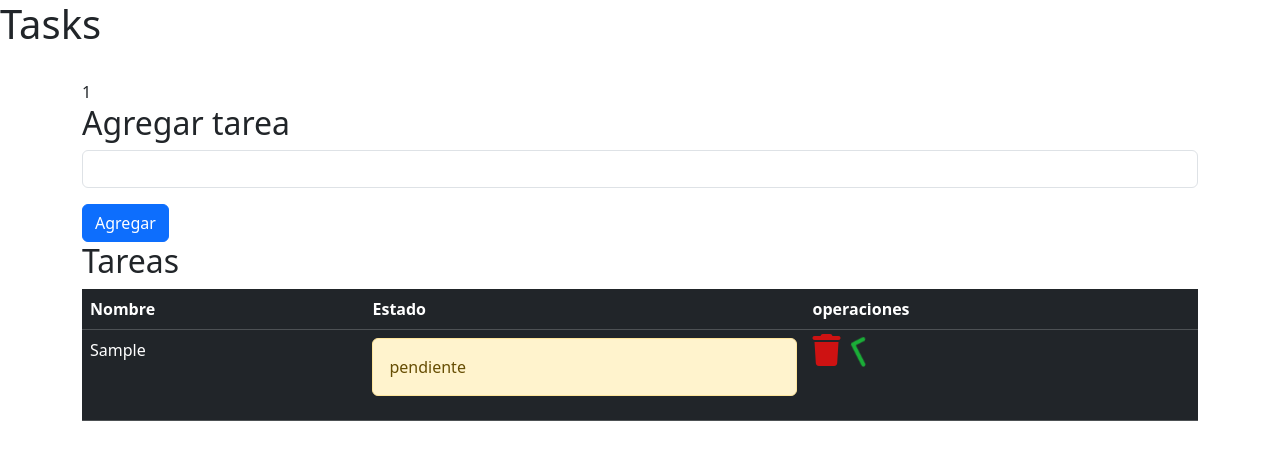
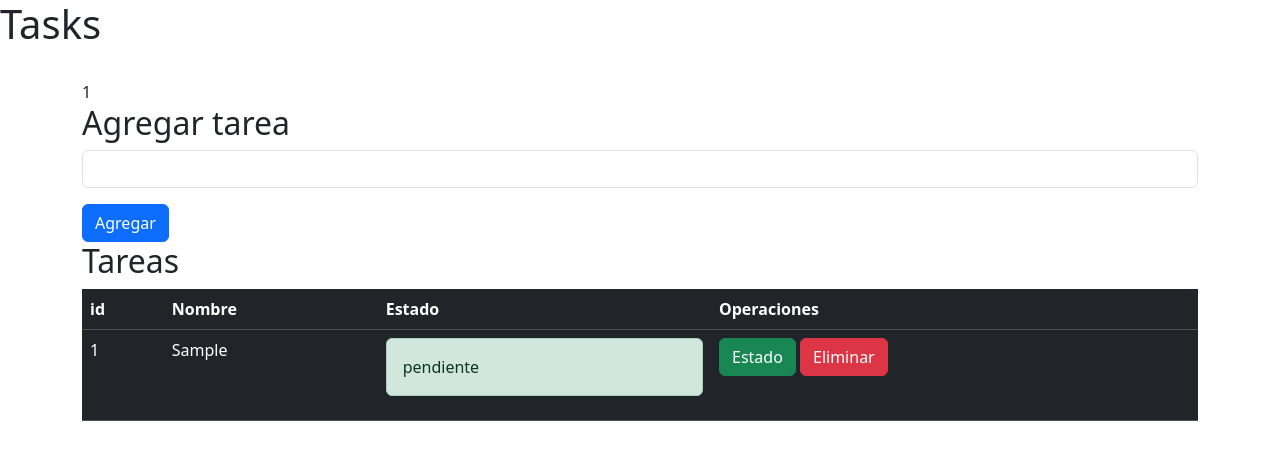
Before and after one commit to Lutaru/reto, a PHP site: page / in a window 1280 px wide. Shown: the top 460 px of the page. Run offline with PHP 8.4, Linux system fonts and the light colour scheme; the visitor is signed in with stand-in values (Sample User, id 1); tables that the repository leaves empty or names only in its code hold one stand-in row (values such as "Sample post"); some libraries are stand-ins or nearby versions.

Commit message:
requerimientos completados

```diff
--- a/index.php
+++ b/index.php
@@ -40,7 +40,7 @@ $mensaje = $_SESSION['mensaje'];
                         <h2>Agregar tarea</h2>
                         <input type="text" class="form-control" name="tarea" required>
                     </div>
-                    <button type="submit" class="btn btn-primary">Agregar</button>
+                    <button name="operacion" value="agregar" type="submit" class="btn btn-primary">Agregar</button>
                 </form>
             </div>
 
@@ -48,30 +48,41 @@ $mensaje = $_SESSION['mensaje'];
                 <h2>Tareas</h2>
 
                 <div class="table-responsive">
-                    <table class=" table table-dark">
+                    <table class=" table table-dark ">
 
                         <thead>
+
                             <tr>
+                                <th scope="col">id</th>
                                 <th scope="col">Nombre</th>
                                 <th scope="col">Estado</th>
-                                <th scope="col">operaciones</th>
+                                <th scope="col">Operaciones</th>
                             </tr>
+
                         </thead>
                         <tbody>
+
                             <?php foreach($tareas as $datos): ?>
-                            <?php $alert = $datos['estado'] == "pendiente" ? "warning" : "success" ?>
-                            <tr>
-                                <td><?= $datos['tarea'] ?></td>
-                                <td>
-                                    <div class="alert alert-<?= $alert ?>" role="alert"><?= $datos['estado']?></div>
-                                </td>
-                                <td>
-                                    <a href="logica.php?id=<?= $datos['id']?>"><i class="fa-solid fa-trash fa-2xl" style="color: #ce1212;"></i></a>
-                                    <a href="logica.php"><i class="fa-solid fa-check fa-spin fa-2xl" style="color: #1aad37;"></i></a>
-                                </td>
+                            <form action="logica.php" method="post">
+                                <?php $alert = $datos['estado'] == "PENDIENTE" ? "warning" : "success" ?>
 
-                            </tr>
+                                <input type="hidden" name="id_tarea" value="<?= $datos['id'] ?>">
+                                <input type="hidden" name="estado" value="<?= $datos['estado'] ?>">
+
+                                <tr>
+                                    <td><?= $datos['id'] ?></td>
+                                    <td><?= $datos['tarea'] ?></td>
+                                    <td><div class="alert alert-<?= $alert ?>" role="alert"><?= $datos['estado']?></div></td>
+                                    <td>
+                                        <button class="btn btn-success" name="operacion" value="actualizar"
+                                            type="submit">Estado</button>
+                                        <button class="btn btn-danger" name="operacion" value="eliminar"
+                                            type="submit">Eliminar</button>
+                                    </td>
+                                </tr>
+                            </form>
                             <?php endforeach; ?>
+
                         </tbody>
                     </table>
                 </div>
--- a/lib_tareas.php
+++ b/lib_tareas.php
@@ -28,3 +28,18 @@ function eliminarTarea($id_tarea){
 
     return $result;
 }
+
+function actualizarEstado($id_tarea, $estado_actual){
+    if ($estado_actual == "PENDIENTE") {
+
+        $estado_nuevo = "COMPLETADA";
+    }else {
+        $estado_nuevo = "PENDIENTE";
+    }
+    /* echo $estado_nuevo;die; */
+    global $conn;
+    $sql = "UPDATE tasks SET estado = '$estado_nuevo' WHERE id = $id_tarea";
+    $result = $conn->query($sql);
+
+    return $result;
+}
```
Also changed, not shown: logica.php (+30 -5 lines).
